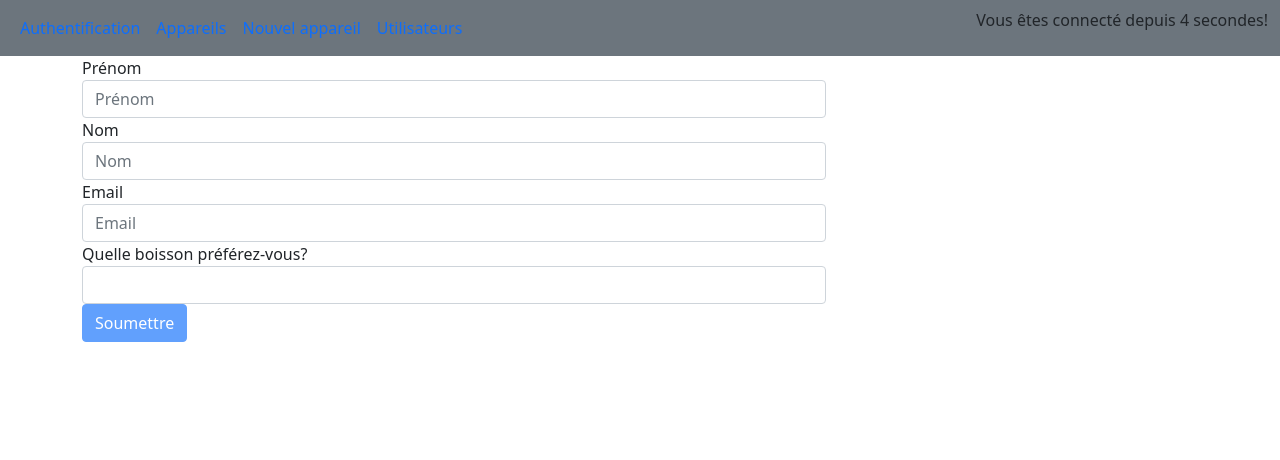
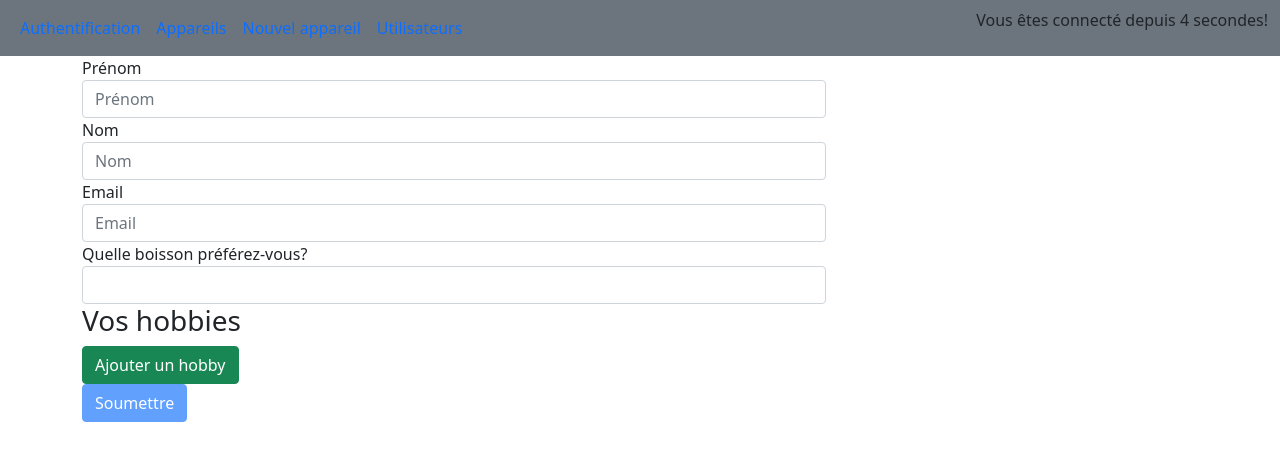
Before and after one commit to cedriclecalvez/appareils-angular-app, an Angular app: page /new-user in a window 1280 px wide. Shown: the top 460 px of the page. Built offline with nearby package versions, Linux system fonts and the light colour scheme.

Commit message:
add an input hobbies with array in newUser

```diff
--- a/src/app/new-user/new-user.component.html
+++ b/src/app/new-user/new-user.component.html
@@ -24,6 +24,13 @@
                 <option value="Pepsi">Pepsi</option>
             </select>
         </div>
+        <div formArrayName="hobbies">
+            <h3>Vos hobbies</h3>
+            <div class="form-group" *ngFor="let hobbyControl of getHobbies().controls; let i = index" >
+                <input type="text" class="form-control" [formControlName]="i">
+            </div>
+            <button type="button" class="btn btn-success" (click)="onAddHobby()">Ajouter un hobby</button>
+        </div>
         <!-- disabled permet de verifier les control et validators et desactive le bouton dans le cas de mauvais champs -->
         <button type="submit" class="btn btn-primary" [disabled]="userForm.invalid">Soumettre</button>
     </form>
--- a/src/app/new-user/new-user.component.ts
+++ b/src/app/new-user/new-user.component.ts
@@ -1,5 +1,5 @@
 import { Component, OnInit } from '@angular/core';
-import { FormBuilder, FormGroup, Validators } from '@angular/forms';
+import { FormArray, FormBuilder, FormGroup, Validators } from '@angular/forms';
 import { Router } from '@angular/router';
 import { UserModel } from '../models/User.model';
 import { UserService } from '../services/user.service';
@@ -29,7 +29,8 @@ export class NewUserComponent implements OnInit {
       firstName : ['',Validators.required],
       lastName : ['',Validators.required],
       email : ['',[Validators.required, Validators.email]],
-      drinkPreference : ['',Validators.required]
+      drinkPreference : ['',Validators.required],
+      hobbies: this.formBuilder.array([])
     })
   }
 
@@ -39,10 +40,20 @@ export class NewUserComponent implements OnInit {
       formValue['firstName'],
       formValue['lastName'],
       formValue['email'],
-      formValue['drinkPreference']
+      formValue['drinkPreference'],
+      formValue['hobbies']? formValue['hobbies'] : []
     )
     this.userService.addUser(newUSER);
     this.router.navigate(['/users'])
   }
 
+  getHobbies() {
+    return this.userForm.get('hobbies') as FormArray;
+
+  }
+  onAddHobby(){
+    const newHobbyControl = this.formBuilder.control('',Validators.required)
+    this.getHobbies().push(newHobbyControl)
+  }
+
 }
```
